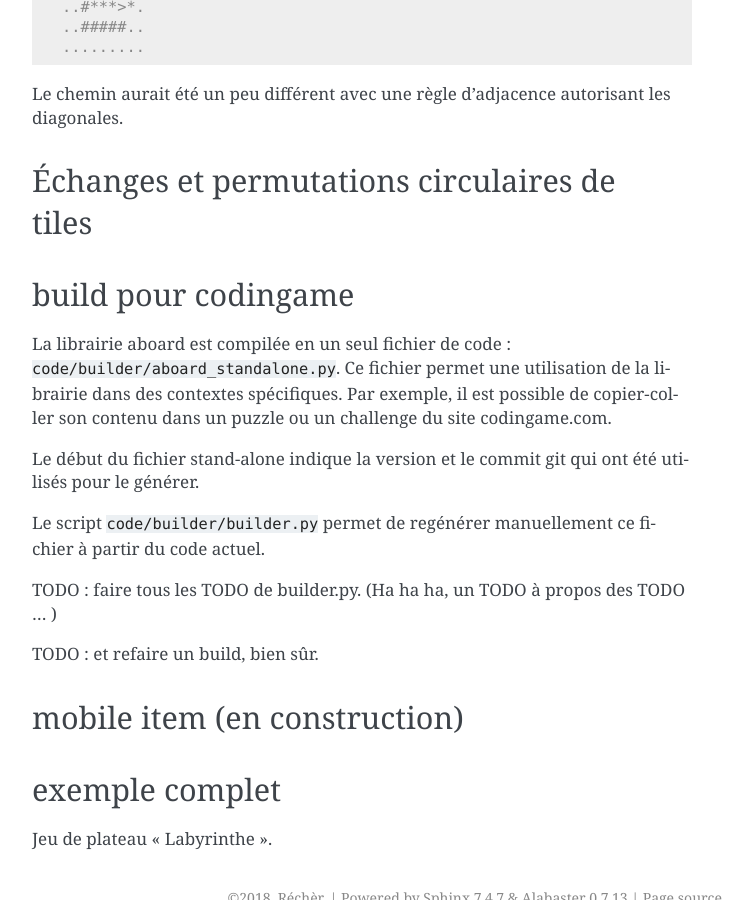
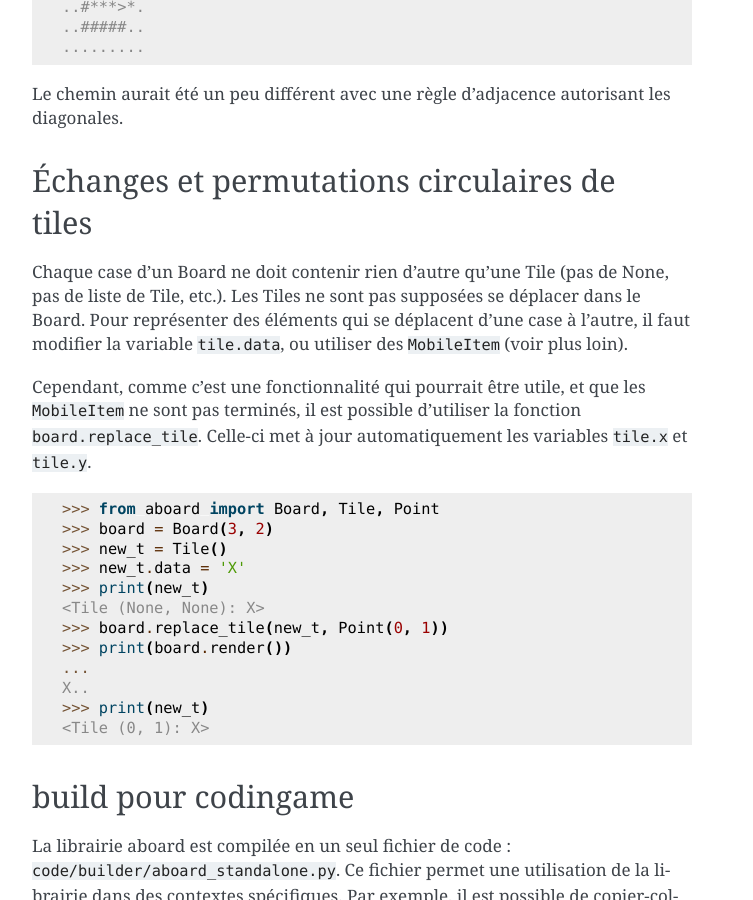
Before and after one commit to darkrecher/aboard, a Sphinx documentation site: the page built from docs/source/advanced.rst, in a window 1280 px wide and 900 px high, scrolled down 11865 px. Shown: the whole window, without its empty margins (388-1141 px from the left). Built offline with Sphinx 7.4.7, drawn with Linux system fonts in a browser that asks for light colours.

Commit message:
[doc] Chapitre 'échanges et permutations de tiles'. En cours.

```diff
--- a/docs/source/advanced.rst
+++ b/docs/source/advanced.rst
@@ -490,6 +490,23 @@ Le chemin aurait été un peu différent avec une règle d'adjacence autorisant
 Échanges et permutations circulaires de tiles
 =============================================
 
+Chaque case d'un Board ne doit contenir rien d'autre qu'une Tile (pas de None, pas de liste de Tile, etc.). Les Tiles ne sont pas supposées se déplacer dans le Board. Pour représenter des éléments qui se déplacent d'une case à l'autre, il faut modifier la variable ``tile.data``, ou utiliser des ``MobileItem`` (voir plus loin).
+
+Cependant, comme c'est une fonctionnalité qui pourrait être utile, et que les ``MobileItem`` ne sont pas terminés, il est possible d'utiliser la fonction ``board.replace_tile``. Celle-ci met à jour automatiquement les variables ``tile.x`` et ``tile.y``.
+
+>>> from aboard import Board, Tile, Point
+>>> board = Board(3, 2)
+>>> new_t = Tile()
+>>> new_t.data = 'X'
+>>> print(new_t)
+<Tile (None, None): X>
+>>> board.replace_tile(new_t, Point(0, 1))
+>>> print(board.render())
+...
+X..
+>>> print(new_t)
+<Tile (0, 1): X>
+
 
 build pour codingame
 ====================
```
